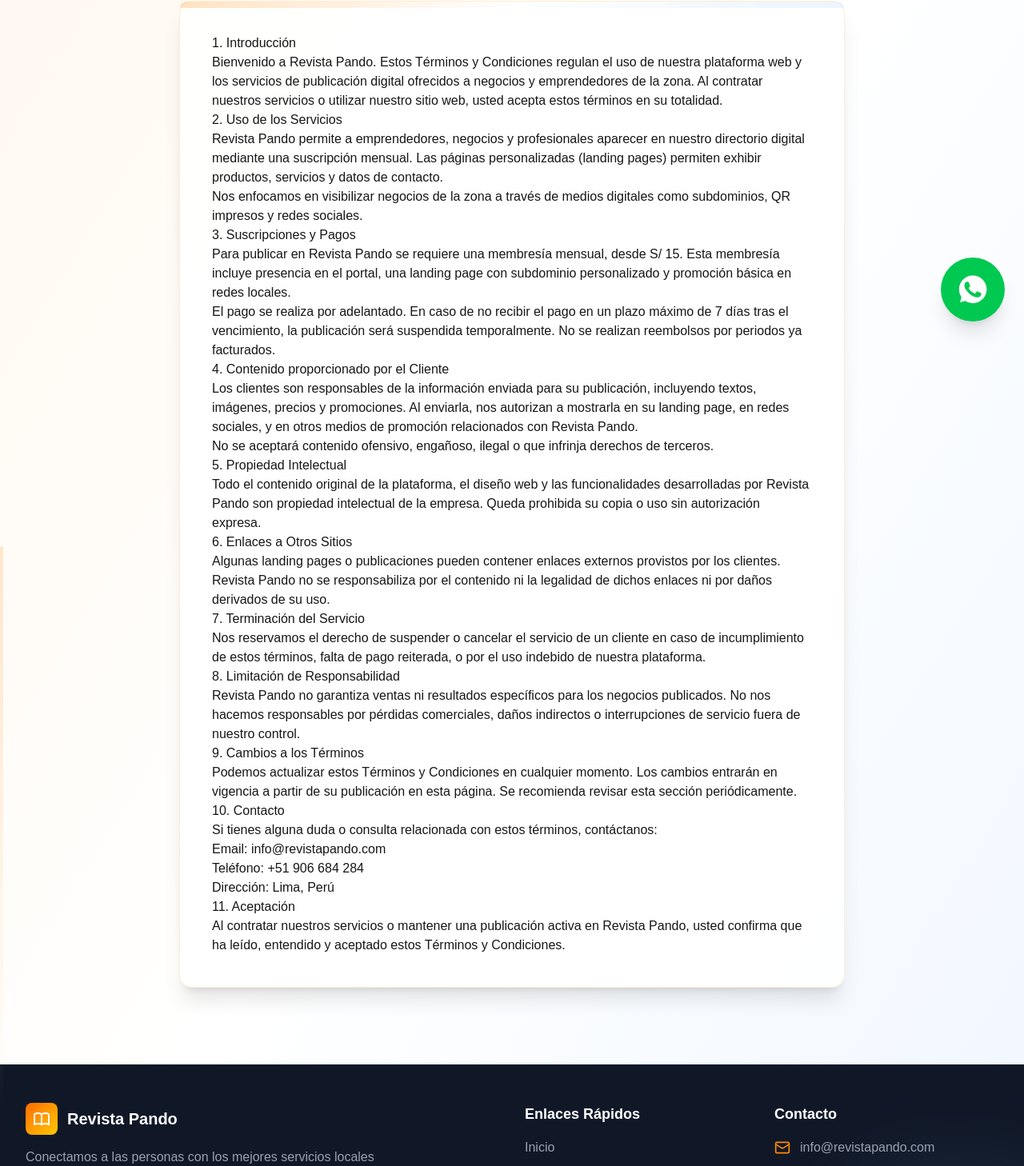
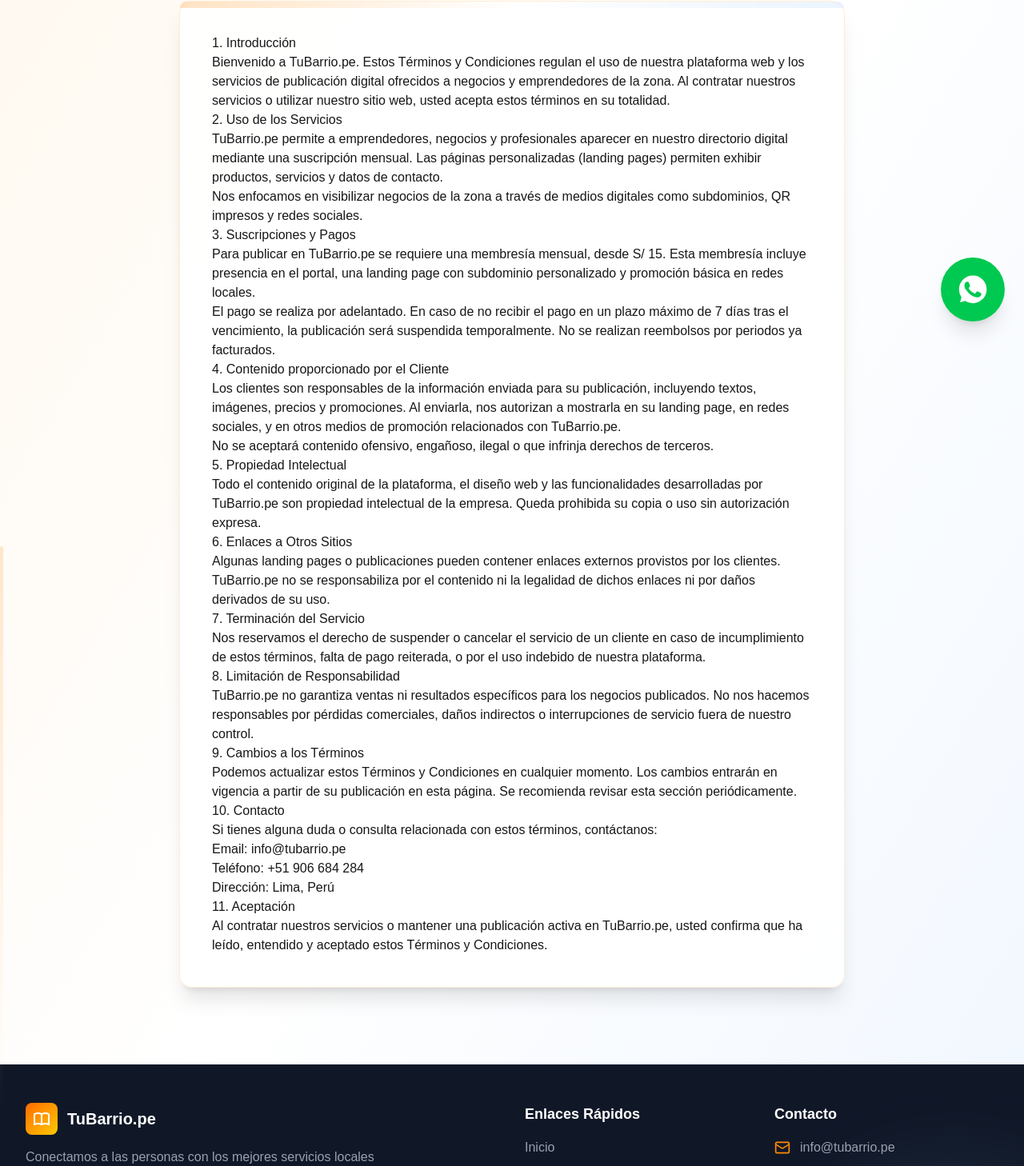
Before and after one commit to IngCristianAraya/tubarrio.pe, a Next.js app: page /terminos-condiciones in a window 1280 px wide. Shown: the part 374-1832 px from the top of the page at 80% size. Built offline with nearby package versions, Linux system fonts and the light colour scheme; no server answers.

Commit message:
se cambio el nombre a tubarrio.pe

```diff
--- a/src/app/politica-privacidad/page.tsx
+++ b/src/app/politica-privacidad/page.tsx
@@ -5,8 +5,8 @@
 import CustomCursor from '@/components/CustomCursor'
 
 export const metadata: Metadata = {
-  title: 'Política de Privacidad - Revista Pando',
-  description: 'Conoce cómo Revista Pando protege y utiliza tus datos personales y la privacidad de los negocios y usuarios de la plataforma.'
+  title: 'Política de Privacidad - TuBarrio.pe',
+  description: 'Conoce cómo TuBarrio.pe protege y utiliza tus datos personales y la privacidad de los negocios y usuarios de la plataforma.'
 }
 
 export default function PrivacyPolicy() {
@@ -45,7 +45,7 @@
 
               <h2>1. Introducción</h2>
               <p>
-                En Revista Pando valoramos y respetamos la privacidad de nuestros usuarios y clientes. Esta Política describe cómo recopilamos, usamos, almacenamos y protegemos la información personal proporcionada a través de nuestra plataforma.
+                En TuBarrio.pe valoramos y respetamos la privacidad de nuestros usuarios y clientes. Esta Política describe cómo recopilamos, usamos, almacenamos y protegemos la información personal proporcionada a través de nuestra plataforma.
               </p>
 
               <h2>2. Información que Recopilamos</h2>
@@ -78,7 +78,7 @@
 
               <h2>6. Derechos del Usuario</h2>
               <p>
-                Puedes solicitar acceso, modificación o eliminación de tus datos escribiéndonos a <strong>info@revistapando.com</strong>. Atenderemos tu solicitud en el menor tiempo posible.
+                Puedes solicitar acceso, modificación o eliminación de tus datos escribiéndonos a <strong>info@tubarrio.pe</strong>. Atenderemos tu solicitud en el menor tiempo posible.
               </p>
 
               <h2>7. Cookies</h2>
@@ -88,7 +88,7 @@
 
               <h2>8. Enlaces Externos</h2>
               <p>
-                Revista Pando puede contener enlaces a sitios de terceros. No nos hacemos responsables de sus políticas ni de su contenido.
+                TuBarrio.pe puede contener enlaces a sitios de terceros. No nos hacemos responsables de sus políticas ni de su contenido.
               </p>
 
               <h2>9. Cambios en la Política</h2>
@@ -101,7 +101,7 @@
                 Para dudas o solicitudes relacionadas con privacidad, contáctanos:
               </p>
               <ul>
-                <li>Email: info@revistapando.com</li>
+                <li>Email: info@tubarrio.pe</li>
                 <li>Teléfono: +51 906 684 284</li>
                 <li>Dirección: Lima, Perú</li>
               </ul>
--- a/src/app/terminos-condiciones/page.tsx
+++ b/src/app/terminos-condiciones/page.tsx
@@ -38,14 +38,14 @@
               <div className="absolute left-0 top-0 w-full h-2 bg-gradient-to-r from-orange-300/40 via-orange-100/0 to-blue-200/30 rounded-t-2xl" />
               <h2>1. Introducción</h2>
               <p>
-                Bienvenido a Revista Pando. Estos Términos y Condiciones regulan el uso de nuestra plataforma web y los servicios
+                Bienvenido a TuBarrio.pe. Estos Términos y Condiciones regulan el uso de nuestra plataforma web y los servicios
                 de publicación digital ofrecidos a negocios y emprendedores de la zona. Al contratar nuestros servicios o utilizar
                 nuestro sitio web, usted acepta estos términos en su totalidad.
               </p>
 
               <h2>2. Uso de los Servicios</h2>
               <p>
-                Revista Pando permite a emprendedores, negocios y profesionales aparecer en nuestro directorio digital mediante una
+                TuBarrio.pe permite a emprendedores, negocios y profesionales aparecer en nuestro directorio digital mediante una
                 suscripción mensual. Las páginas personalizadas (landing pages) permiten exhibir productos, servicios y datos de contacto.
               </p>
               <p>
@@ -54,7 +54,7 @@
 
               <h2>3. Suscripciones y Pagos</h2>
               <p>
-                Para publicar en Revista Pando se requiere una membresía mensual, desde S/ 15. Esta membresía incluye presencia en el portal,
+                Para publicar en TuBarrio.pe se requiere una membresía mensual, desde S/ 15. Esta membresía incluye presencia en el portal,
                 una landing page con subdominio personalizado y promoción básica en redes locales.
               </p>
               <p>
@@ -65,7 +65,7 @@
               <h2>4. Contenido proporcionado por el Cliente</h2>
               <p>
                 Los clientes son responsables de la información enviada para su publicación, incluyendo textos, imágenes, precios y promociones.
-                Al enviarla, nos autorizan a mostrarla en su landing page, en redes sociales, y en otros medios de promoción relacionados con Revista Pando.
+                Al enviarla, nos autorizan a mostrarla en su landing page, en redes sociales, y en otros medios de promoción relacionados con TuBarrio.pe.
               </p>
               <p>
                 No se aceptará contenido ofensivo, engañoso, ilegal o que infrinja derechos de terceros.
@@ -73,13 +73,13 @@
 
               <h2>5. Propiedad Intelectual</h2>
               <p>
-                Todo el contenido original de la plataforma, el diseño web y las funcionalidades desarrolladas por Revista Pando son propiedad
+                Todo el contenido original de la plataforma, el diseño web y las funcionalidades desarrolladas por TuBarrio.pe son propiedad
                 intelectual de la empresa. Queda prohibida su copia o uso sin autorización expresa.
               </p>
 
               <h2>6. Enlaces a Otros Sitios</h2>
               <p>
-                Algunas landing pages o publicaciones pueden contener enlaces externos provistos por los clientes. Revista Pando no se responsabiliza
+                Algunas landing pages o publicaciones pueden contener enlaces externos provistos por los clientes. TuBarrio.pe no se responsabiliza
                 por el contenido ni la legalidad de dichos enlaces ni por daños derivados de su uso.
               </p>
 
@@ -91,7 +91,7 @@
 
               <h2>8. Limitación de Responsabilidad</h2>
               <p>
-                Revista Pando no garantiza ventas ni resultados específicos para los negocios publicados. No nos hacemos responsables por pérdidas comerciales,
+                TuBarrio.pe no garantiza ventas ni resultados específicos para los negocios publicados. No nos hacemos responsables por pérdidas comerciales,
                 daños indirectos o interrupciones de servicio fuera de nuestro control.
               </p>
 
@@ -104,14 +104,14 @@
               <h2>10. Contacto</h2>
               <p>Si tienes alguna duda o consulta relacionada con estos términos, contáctanos:</p>
               <ul>
-                <li>Email: info@revistapando.com</li>
+                <li>Email: info@tubarrio.pe</li>
                 <li>Teléfono: +51 906 684 284</li>
                 <li>Dirección: Lima, Perú</li>
               </ul>
 
               <h2>11. Aceptación</h2>
               <p>
-                Al contratar nuestros servicios o mantener una publicación activa en Revista Pando, usted confirma que ha leído,
+                Al contratar nuestros servicios o mantener una publicación activa en TuBarrio.pe, usted confirma que ha leído,
                 entendido y aceptado estos Términos y Condiciones.
               </p>
             </div>
--- a/src/components/BusinessBanner.tsx
+++ b/src/components/BusinessBanner.tsx
@@ -11,7 +11,7 @@
           </span>
           <h2 className="text-3xl sm:text-4xl md:text-5xl font-extrabold text-white relative" style={{textShadow: '0 2px 6px #444, 0 0px 2px #888, 0 0 1px #888'}}>¿Tienes un negocio?</h2>
         </div>
-        <p className="text-white text-xl sm:text-2xl mb-8 max-w-2xl font-medium" style={{textShadow: '0 2px 6px #444, 0 0px 2px #888, 0 0 1px #888'}}>Regístralo gratis en nuestra plataforma y llega a miles de personas en tu zona.<br />¡Haz crecer tu emprendimiento con <span className='font-bold text-orange-200'>Revista Pando</span>!</p>
+        <p className="text-white text-xl sm:text-2xl mb-8 max-w-2xl font-medium" style={{textShadow: '0 2px 6px #444, 0 0px 2px #888, 0 0 1px #888'}}>Regístralo gratis en nuestra plataforma y llega a miles de personas en tu zona.<br />¡Haz crecer tu emprendimiento con <span className='font-bold text-orange-200'>TUBARRIO.PE</span>!</p>
         <Link href="/#registro">
           <button className="bg-white text-[#fb8500] font-extrabold tracking-wide px-10 py-4 rounded-2xl shadow-xl hover:bg-orange-50 border-2 border-orange-200 transition-all duration-200 text-xl flex items-center gap-3 focus:outline-none focus:ring-2 focus:ring-orange-500 focus:ring-opacity-60 hover:-translate-y-0.5">
             <svg xmlns='http://www.w3.org/2000/svg' className='w-6 h-6 text-[#fb8500]' fill='none' viewBox='0 0 24 24' stroke='currentColor'><path strokeLinecap='round' strokeLinejoin='round' strokeWidth={2} d='M16 4h2a2 2 0 012 2v14a2 2 0 01-2 2H6a2 2 0 01-2-2V6a2 2 0 012-2h2M9 2h6a2 2 0 012 2v4a2 2 0 01-2 2H9a2 2 0 01-2-2V4a2 2 0 012-2z' /></svg>
--- a/src/components/Footer.tsx
+++ b/src/components/Footer.tsx
@@ -17,7 +17,7 @@
                   <path strokeLinecap="round" strokeLinejoin="round" strokeWidth={2} d="M12 6.253v13m0-13C10.832 5.477 9.246 5 7.5 5S4.168 5.477 3 6.253v13C4.168 18.477 5.754 18 7.5 18s3.332.477 4.5 1.253m0-13C13.168 5.477 14.754 5 16.5 5c1.747 0 3.332.477 4.5 1.253v13C19.832 18.477 18.247 18 16.5 18c-1.746 0-3.332.477-4.5 1.253" />
                 </svg>
               </div>
-              <span className="ml-3 text-xl font-bold">Revista Pando</span>
+              <span className="ml-3 text-xl font-bold">TuBarrio.pe</span>
             </div>
             <p className="text-gray-400 mb-6 max-w-md mx-auto sm:mx-0 text-center sm:text-left">
               Conectamos a las personas con los mejores servicios locales de su zona.
@@ -79,7 +79,7 @@
             <ul className="space-y-3">
               <li className="flex items-center gap-3 text-gray-400 justify-center sm:justify-start">
                 <Mail className="w-5 h-5 text-orange-400" />
-                <span>info@revistapando.com</span>
+                <span>info@tubarrio.pe</span>
               </li>
               <li className="flex items-center gap-3 text-gray-400 justify-center sm:justify-start">
                 <Phone className="w-5 h-5 text-orange-400" />
--- a/src/components/MapSection.tsx
+++ b/src/components/MapSection.tsx
@@ -171,7 +171,7 @@
             🗺️ <span className="text-gray-800">Zona de</span> <span className="text-orange-500">Cobertura</span>
           </h2>
           <p className="text-base md:text-lg text-gray-600 max-w-2xl mx-auto">
-            Nuestro mapa muestra el área donde Revista Pando ofrece sus servicios y cobertura.
+            Nuestro mapa muestra el área donde TuBarrio.pe ofrece sus servicios y cobertura.
           </p>
         </div>
 
@@ -183,7 +183,7 @@
               <span className="text-orange-500 text-2xl">📍</span>
               <div>
                 <div className="font-semibold text-gray-800">Cobertura local</div>
-                <div className="text-gray-500 text-sm">Revista Pando llega a Pando y zonas aledañas, conectando a la comunidad.</div>
+                <div className="text-gray-500 text-sm">TuBarrio.pe llega a Pando y zonas aledañas, conectando a la comunidad.</div>
               </div>
             </div>
             {/* Card 2 */}
--- a/src/context/ServicesContext.tsx
+++ b/src/context/ServicesContext.tsx
@@ -45,6 +45,7 @@
     location: 'Sta. Teodosia 573',
     contactUrl: 'https://www.hamburguesaselrey.com',
     detailsUrl: 'https://delifoods-gamma.vercel.app/',
+    whatsapp: '51906684284',
     tags: ['hamburguesa', 'comida rápida', 'carne', 'papas', 'queso']
   },
   {
@@ -57,6 +58,7 @@
     description: 'Pizzas a la piedra',
     contactUrl: 'https://www.pizzaitaliana.com',
     detailsUrl: 'https://www.pizzaitaliana.com',
+    whatsapp: '51906684285',
     tags: ['pizza', 'italiana', 'queso', 'pasta', 'horno', 'comida italiana', 'familiar', 'delivery', 'mozarella', 'tomate']
   },
   {
@@ -69,6 +71,7 @@
     description: 'Tacos tradicionales y quesadillas',
     contactUrl: 'https://www.tacoselguero.com',
     detailsUrl: 'https://www.tacoselguero.com',
+    whatsapp: '51906684286',
     tags: ['shawarma', 'taco', 'quesadilla', 'mexicana', 'árabe', 'pollo', 'carne', 'wrap', 'comida rápida', 'delivery']
   },
   {
@@ -81,6 +84,7 @@
     description: 'Sushi fresco y rollos especiales',
     contactUrl: 'https://www.sushiexpress.com',
     detailsUrl: 'https://www.sushiexpress.com',
+    whatsapp: '51906684287',
     tags: ['sushi', 'japonés', 'makis', 'rollos', 'pescado', 'arroz', 'soya', 'wasabi', 'delivery', 'comida oriental']
   },
   {
```
Also changed, not shown: src/app/servicio/[id]/page.tsx (+30 -6 lines), src/components/Header.tsx (+5 -3 lines).
